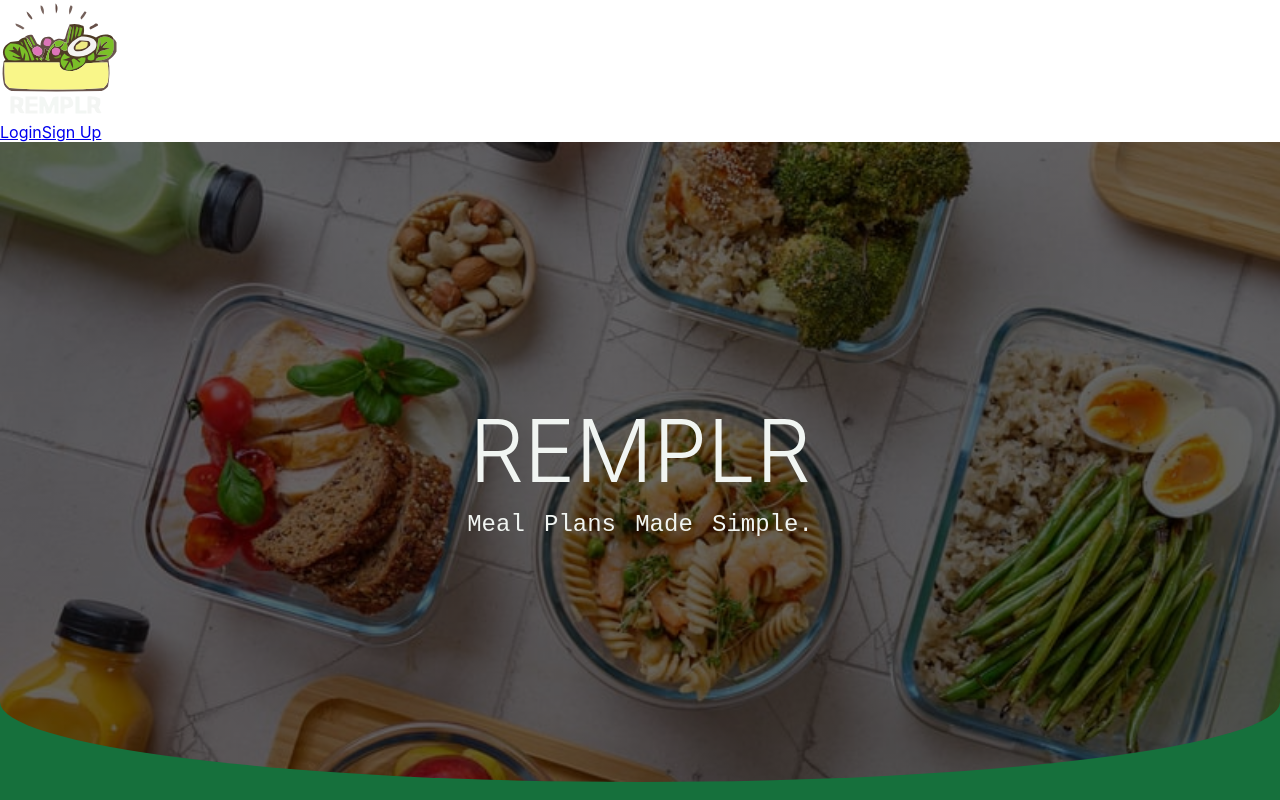
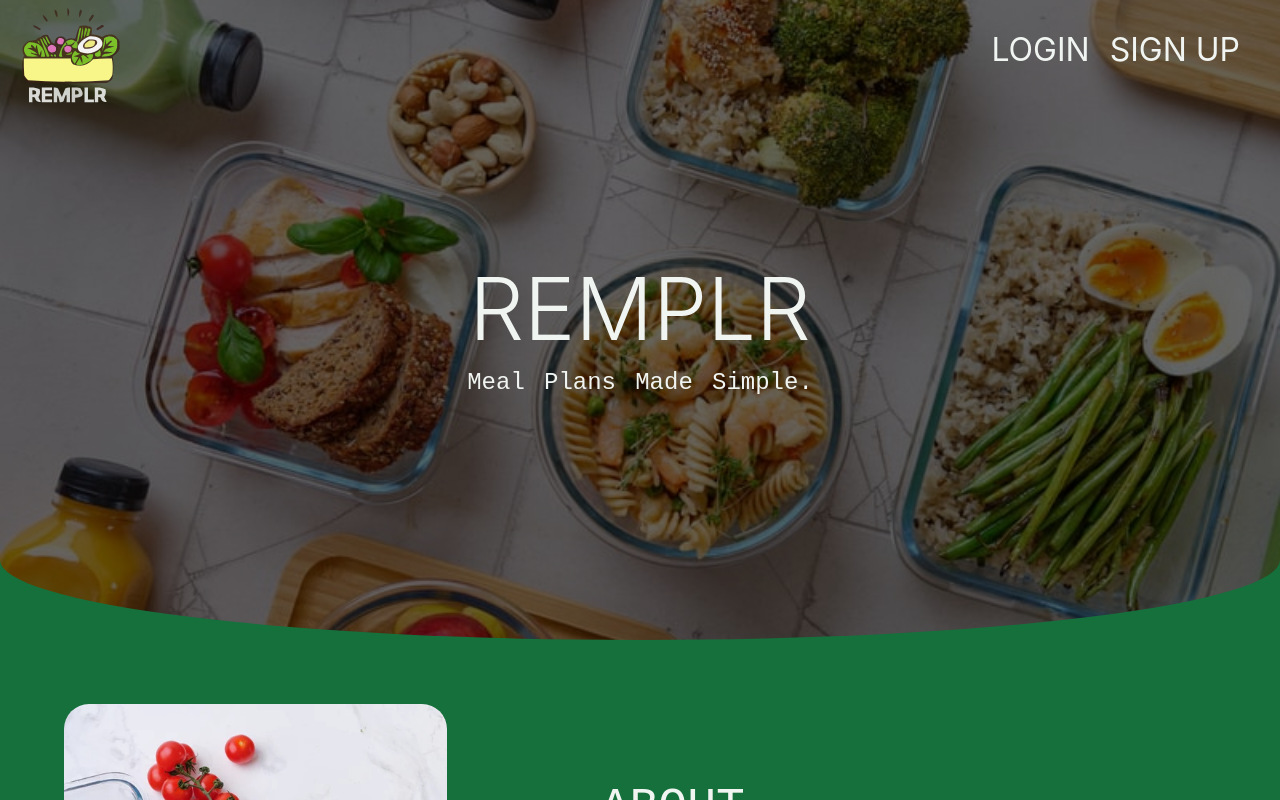
Before and after one commit to coderhimanshu1/REMPLR-2.0, a React (Create React App) app: page / in a window 1280 px wide. Shown: the top 800 px of the page. Built offline with nearby package versions, Linux system fonts and the light colour scheme.

Commit message:
adding nav component

```diff
--- a/src/routes/common/nav.js
+++ b/src/routes/common/nav.js
@@ -1,6 +1,7 @@
 import React from "react";
 import { Link } from "react-router-dom";
 import logo from "../../images/logo.svg";
+import "../../styles/common/nav.css";
 
 const Nav = () => {
   return (
@@ -10,12 +11,14 @@ const Nav = () => {
           <img src={logo} alt="Remplr logo" />
         </Link>
       </div>
-      <Link exact to={`/login`}>
-        Login
-      </Link>
-      <Link exact to={`/get-started`}>
-        Sign Up
-      </Link>
+      <div className="nav-links">
+        <Link exact to={`/login`}>
+          LOGIN
+        </Link>
+        <Link exact to={`/get-started`}>
+          SIGN UP
+        </Link>
+      </div>
     </div>
   );
 };
--- a/src/routes/home.js
+++ b/src/routes/home.js
@@ -29,14 +29,14 @@ const Home = () => {
             dietitians, fitness coaches, and health enthusiasts to craft
             expertly tailored meal plans. We strive to make the process of meal
             planning easy, enjoyable, and accessible to all, helping our users
-            transform their client's health and well-being through the power of
+            transform your client's health and well-being through the power of
             nutrition.
           </p>
           <p>
             We understand that creating meal plans can be time-consuming and
             challenging. That's why we've developed a user-friendly interface
             that simplifies the process, allowing nutrition professionals to
-            save valuable time and focus on what truly matters – guiding their
+            save valuable time and focus on what truly matters – guiding your
             clients toward a healthier lifestyle.
           </p>
         </div>
--- a/src/styles/common/nav.css
+++ b/src/styles/common/nav.css
@@ -1,5 +1,29 @@
-.nav-brand {
-  max-width: 10%;
-  padding: 0.5%;
-  margin: 0.5%;
+.nav {
+  display: flex;
+  flex-direction: row;
+  justify-content: space-between;
+  position: fixed;
+  top: 0;
+  left: 0;
+  width: 100%;
+  z-index: 1000;
+  /* background: linear-gradient(rgba(0, 0, 0, 0.2), rgba(0, 0, 0, 0.2)); */
 }
+
+.nav-links a {
+  text-decoration: none;
+  font-size: 200%;
+  color: #f1f5f2;
+  margin: 10px;
+}
+
+.nav-brand img {
+  max-width: 100px;
+  padding-top: 5px;
+  padding-left: 20px;
+}
+
+.nav-links {
+  padding-top: 30px;
+  padding-right: 30px;
+}
```
Also changed, not shown: 2 other files (tests, documents, lock files or other folders).
